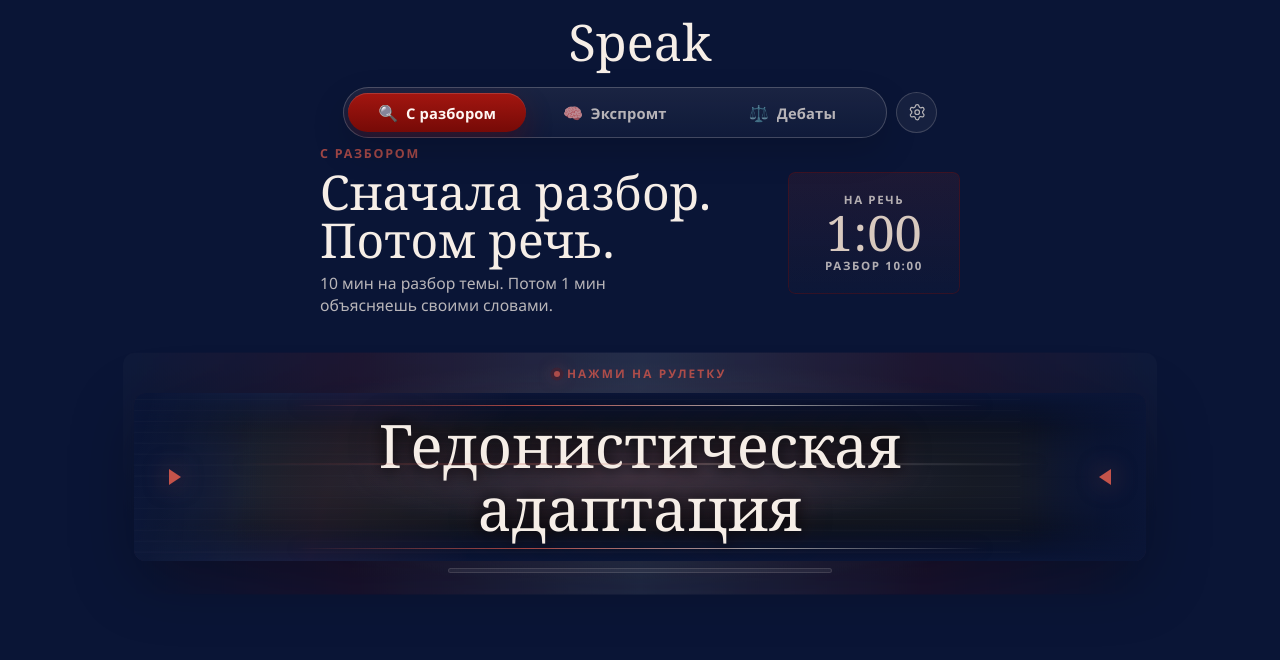
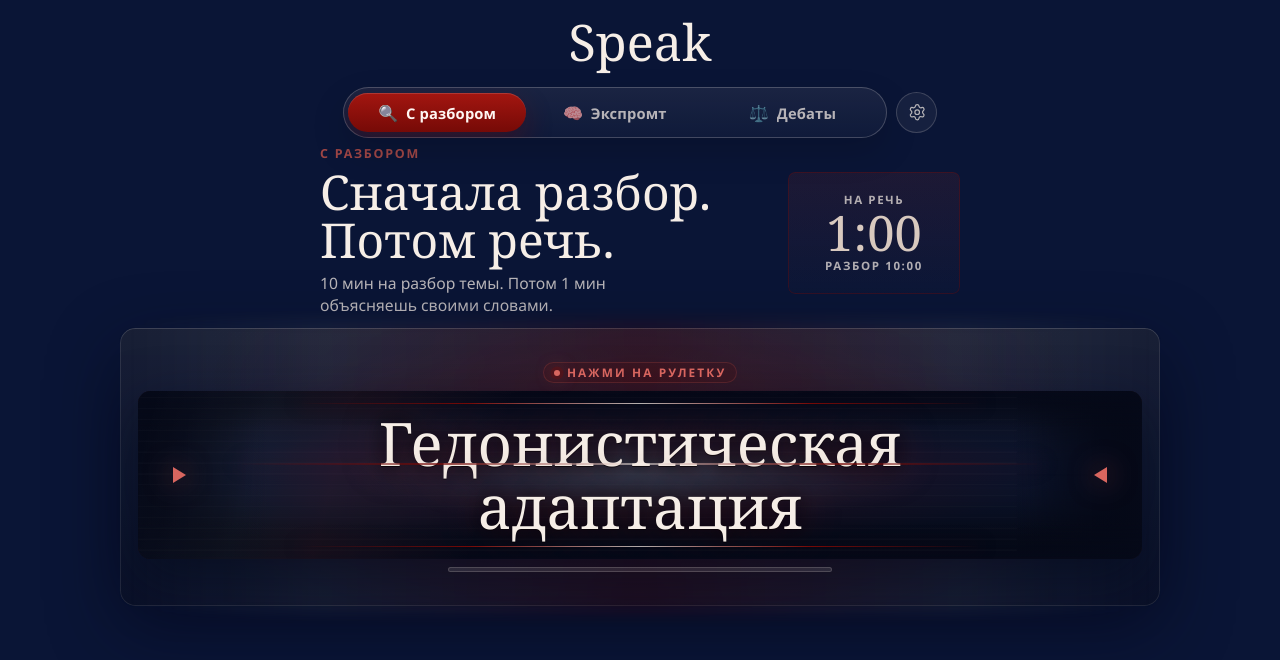
Before and after one commit to h0tzz/thinkquick, a Next.js app: page / in a window 1280 px wide. Shown: the top 660 px of the page. Built offline with nearby package versions, Linux system fonts and the light colour scheme.

Commit message:
Increase roulette contrast

```diff
--- a/app/video-challenge.css
+++ b/app/video-challenge.css
@@ -341,16 +341,24 @@ body {
 .challenge-reel {
   appearance: none;
   border: 0;
+  border-radius: 0.95rem;
   color: inherit;
   cursor: pointer;
   font: inherit;
   text-align: center;
-  background: transparent;
+  background:
+    radial-gradient(80% 90% at 50% 18%, #760a0724 0%, transparent 55%),
+    linear-gradient(180deg, #1a2036f2 0%, #101932fa 52%, #0a1129f7 100%);
   min-height: clamp(12.8rem, 26vw, 17.4rem);
   gap: 0.48rem;
-  padding: 0.35rem clamp(0.2rem, 1.4vw, 0.85rem) 0.18rem;
+  padding: 0.74rem clamp(0.7rem, 1.8vw, 1.1rem) 0.72rem;
   position: relative;
   isolation: isolate;
+  box-shadow:
+    inset 0 0 0 1px #f6eee71a,
+    inset 0 1px 0 #ffffff10,
+    0 1.4rem 4.5rem #02071670,
+    0 0 0 1px #0a1536;
   transition: transform 0.25s cubic-bezier(0.18, 0.82, 0.18, 1);
 }
 
@@ -368,16 +376,15 @@ body {
   content: "";
   pointer-events: none;
   position: absolute;
-  inset: 1.62rem 0.2rem 0.72rem;
-  border-radius: 0.72rem;
+  inset: -0.45rem -0.55rem -0.55rem;
+  border-radius: 1.1rem;
   background:
-    radial-gradient(ellipse at center, #760a0742 0%, #f6eee714 34%, transparent 66%),
-    linear-gradient(90deg, transparent, #760a072b 22%, #f6eee71d 50%, #760a072b 78%, transparent),
-    linear-gradient(180deg, #f6eee708, #00000000);
-  filter: blur(0.2px);
-  opacity: 0.95;
+    radial-gradient(70% 68% at 50% 54%, #760a074d 0%, transparent 70%),
+    linear-gradient(90deg, transparent, #f6eee710 20%, #760a072e 50%, #f6eee710 80%, transparent);
+  filter: blur(0.45rem);
+  opacity: 0.72;
   transition: opacity 0.25s, transform 0.25s;
-  z-index: -1;
+  z-index: 0;
 }
 
 .challenge-reel::after {
@@ -387,11 +394,11 @@ body {
   left: 11%;
   right: 11%;
   top: 49%;
-  height: 1px;
-  background: linear-gradient(90deg, transparent, #c4534ad9, #f6eee7a8, transparent);
-  opacity: 0.58;
+  height: 2px;
+  background: linear-gradient(90deg, transparent, #760a07, #f6eee7bf, #760a07, transparent);
+  opacity: 0.72;
   filter: blur(0.2px);
-  box-shadow: 0 0 1.2rem #760a075c;
+  box-shadow: 0 0 1.45rem #760a078c;
   z-index: 3;
   transform: translateY(-50%);
 }
@@ -414,6 +421,15 @@ body {
   animation: roulette-spin-glow 0.72s ease-in-out infinite;
 }
 
+.challenge-reel.is-spinning,
+.challenge-reel.is-locking {
+  box-shadow:
+    inset 0 0 0 1px #c4534a42,
+    inset 0 1px 0 #ffffff12,
+    0 1.55rem 4.8rem #02071682,
+    0 0 0 1px #760a073d;
+}
+
 .challenge-reel.is-spinning .roulette-window::after {
   opacity: 0.78;
   animation-duration: 0.62s;
@@ -430,7 +446,11 @@ body {
   justify-content: center;
   gap: 0.45rem;
   min-height: 1.35rem;
-  color: #c4534adb;
+  padding: 0.18rem 0.64rem;
+  border-radius: 999px;
+  color: #d8665f;
+  background: #760a071f;
+  box-shadow: inset 0 0 0 1px #c4534a38;
   font-family: var(--font-body);
   font-size: 0.74rem;
   font-weight: 850;
@@ -446,7 +466,7 @@ body {
   height: 0.38rem;
   border-radius: 50%;
   background: currentColor;
-  box-shadow: 0 0 0 0.22rem #760a0738, 0 0 1rem currentColor;
+  box-shadow: 0 0 0 0.22rem #760a0750, 0 0 1.1rem currentColor;
 }
 
 .challenge-reel.is-spinning .roulette-dot {
@@ -461,16 +481,17 @@ body {
   overflow: hidden;
   position: relative;
   z-index: 2;
-  border-radius: 0.72rem;
+  border-radius: 0.78rem;
   background:
-    linear-gradient(90deg, #0a1536 0%, transparent 13%, transparent 87%, #0a1536 100%),
-    radial-gradient(ellipse at center, #24283a 0%, #171b26 47%, #0a1536 100%);
+    linear-gradient(90deg, #050918 0%, transparent 13%, transparent 87%, #050918 100%),
+    linear-gradient(180deg, #121a35 0%, #0c142b 52%, #080e22 100%),
+    radial-gradient(ellipse at center, #2a1a2d 0%, #171b26 46%, #050918 100%);
   box-shadow:
-    inset 0 0 0 1px #c4534a61,
-    inset 0 0 0 2px #f6eee712,
+    inset 0 0 0 1px #f6eee724,
+    inset 0 0 0 2px #760a0785,
     inset 0 2.2rem 2.8rem #0000007a,
     inset 0 -2.2rem 2.8rem #00000078,
-    0 1.2rem 4rem #00000042;
+    0 1.15rem 3.4rem #0207168c;
 }
 
 .roulette-window::before {
@@ -479,9 +500,9 @@ body {
   position: absolute;
   inset: 0;
   background:
-    radial-gradient(ellipse at center, #f6eee716 0%, transparent 42%),
-    linear-gradient(180deg, #0a1536 0%, transparent 22%, transparent 78%, #0a1536 100%),
-    linear-gradient(90deg, #0a1536 0%, transparent 11%, transparent 89%, #0a1536 100%);
+    radial-gradient(ellipse at center, #f6eee719 0%, transparent 42%),
+    linear-gradient(180deg, #050918 0%, transparent 22%, transparent 78%, #050918 100%),
+    linear-gradient(90deg, #050918 0%, transparent 11%, transparent 89%, #050918 100%);
   z-index: 2;
 }
 
@@ -505,9 +526,9 @@ body {
   left: 16%;
   right: 16%;
   height: 1px;
-  background: linear-gradient(90deg, transparent, #c4534ade, #f6eee7a5, transparent);
+  background: linear-gradient(90deg, transparent, #760a07, #f6eee7bd, #760a07, transparent);
   z-index: 5;
-  box-shadow: 0 0 1rem #760a075c;
+  box-shadow: 0 0 1.1rem #760a0780;
 }
 
 .roulette-edge.is-top {
@@ -525,21 +546,21 @@ body {
   width: 0;
   height: 0;
   transform: translateY(-50%);
-  filter: drop-shadow(0 0 0.75rem #c4534a99);
+  filter: drop-shadow(0 0 0.85rem #c4534ac0);
 }
 
 .roulette-marker.is-left {
   left: clamp(0.65rem, 2.8vw, 2.2rem);
   border-top: 0.5rem solid transparent;
   border-bottom: 0.5rem solid transparent;
-  border-left: 0.78rem solid #c4534a;
+  border-left: 0.82rem solid #d8665f;
 }
 
 .roulette-marker.is-right {
   right: clamp(0.65rem, 2.8vw, 2.2rem);
   border-top: 0.5rem solid transparent;
   border-bottom: 0.5rem solid transparent;
-  border-right: 0.78rem solid #c4534a;
+  border-right: 0.82rem solid #d8665f;
 }
 
 .roulette-sheen {
@@ -547,8 +568,8 @@ body {
   position: absolute;
   inset: 0;
   z-index: 3;
-  background: radial-gradient(ellipse at center, #760a0738 0%, transparent 43%);
-  opacity: 0.65;
+  background: radial-gradient(ellipse at center, #f6eee719 0%, #760a0726 32%, transparent 58%);
+  opacity: 0.74;
 }
 
 .reel-ghost {
@@ -586,7 +607,10 @@ body {
   line-height: 0.98;
   position: relative;
   z-index: 7;
-  text-shadow: 0 0 2.4rem #760a0748, 0 0 0.9rem #000;
+  text-shadow:
+    0 0 2.8rem #760a0770,
+    0 0 1.1rem #020716,
+    0 0.08rem 0 #000000a6;
 }
 
 .challenge-reel .reel-phrase.is-long {
@@ -606,22 +630,30 @@ body {
 .challenge-reel.is-spinning .reel-phrase {
   color: #fff7f3;
   animation: roulette-topic 95ms cubic-bezier(0.2, 0.7, 0.2, 1) both;
-  text-shadow: 0 0 2.2rem #c4534a66, 0 0 0.8rem #000;
+  text-shadow: 0 0 2.6rem #c4534a85, 0 0 1rem #020716;
 }
 
 .challenge-reel.is-locking .reel-phrase {
   color: #fff7f3;
-  text-shadow: 0 0 2.8rem #a316105c, 0 0 1rem #000;
+  text-shadow: 0 0 3rem #a3161080, 0 0 1rem #020716;
 }
 
 .challenge-reel.is-landed .reel-phrase {
   color: #fff7f3;
-  text-shadow: 0 0 2.8rem #c4534a75, 0 0 1rem #000;
+  text-shadow: 0 0 3.1rem #c4534a94, 0 0 1.1rem #020716;
   animation: landed-pulse 0.62s cubic-bezier(0.18, 0.82, 0.18, 1) both;
 }
 
 .challenge-reel.is-landed .roulette-window {
   animation: jackpot-window 0.72s cubic-bezier(0.18, 0.82, 0.18, 1) both;
+}
+
+.challenge-reel.is-landed {
+  box-shadow:
+    inset 0 0 0 1px #c4534a40,
+    inset 0 1px 0 #ffffff14,
+    0 1.55rem 5rem #02071682,
+    0 0 0 1px #760a074a;
 }
 
 .challenge-reel.is-landed .reel-ghost {
@@ -630,13 +662,13 @@ body {
 
 .roulette-meter {
   width: min(100%, 24rem);
-  height: 0.26rem;
+  height: 0.32rem;
   border-radius: 999px;
-  background: #f6eee711;
+  background: #f6eee71c;
   overflow: hidden;
   position: relative;
   z-index: 4;
-  box-shadow: inset 0 0 0 1px #f6eee71f;
+  box-shadow: inset 0 0 0 1px #f6eee72b;
 }
 
 .roulette-meter::after {
@@ -655,8 +687,8 @@ body {
   width: 100%;
   height: 100%;
   border-radius: inherit;
-  background: linear-gradient(90deg, #760a07, #c4534a, #f6eee7);
-  box-shadow: 0 0 1rem #760a0770;
+  background: linear-gradient(90deg, #760a07, #d8665f, #f6eee7);
+  box-shadow: 0 0 1.15rem #760a078a;
   transform: scaleX(var(--spin-progress, 0));
   transform-origin: left center;
   transition: transform 80ms linear;
@@ -1103,30 +1135,30 @@ body {
 @keyframes jackpot-window {
   0% {
     box-shadow:
-      inset 0 0 0 1px #c4534a61,
-      inset 0 0 0 2px #f6eee712,
+      inset 0 0 0 1px #f6eee724,
+      inset 0 0 0 2px #760a0785,
       inset 0 2.2rem 2.8rem #0000007a,
       inset 0 -2.2rem 2.8rem #00000078,
-      0 1.2rem 4rem #00000042;
+      0 1.15rem 3.4rem #0207168c;
   }
 
   45% {
     box-shadow:
-      inset 0 0 0 1px #c4534ac2,
-      inset 0 0 0 2px #f6eee740,
+      inset 0 0 0 1px #f6eee73d,
+      inset 0 0 0 2px #d8665fc7,
       inset 0 2.2rem 2.8rem #0000007a,
       inset 0 -2.2rem 2.8rem #00000078,
-      0 0 4.5rem #760a075c,
-      0 1.2rem 4rem #00000042;
+      0 0 3.6rem #760a078a,
+      0 1.3rem 3.8rem #0207168c;
   }
 
   100% {
     box-shadow:
-      inset 0 0 0 1px #c4534a61,
-      inset 0 0 0 2px #f6eee712,
+      inset 0 0 0 1px #f6eee724,
+      inset 0 0 0 2px #760a0785,
       inset 0 2.2rem 2.8rem #0000007a,
       inset 0 -2.2rem 2.8rem #00000078,
-      0 1.2rem 4rem #00000042;
+      0 1.15rem 3.4rem #0207168c;
   }
 }
 
```
